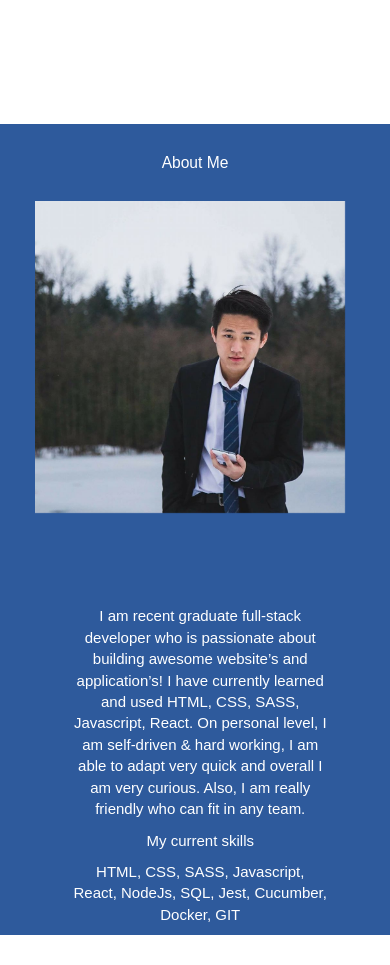
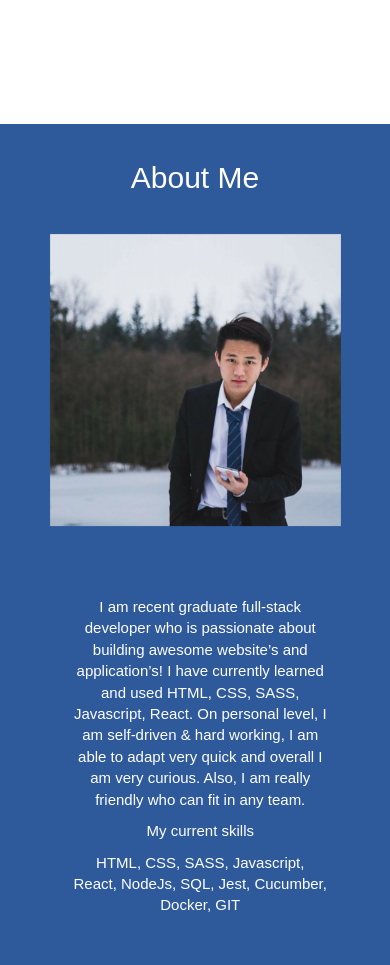
Before and after one commit to PegasusHT/portfolio, a React (Create React App) app: page / in a window 390 px wide. Shown: the part 720-1685 px from the top of the page. Before the commit the page ends 1655 px from the top, so only its background shows below. Built offline with nearby package versions, Linux system fonts and the light colour scheme.

Commit message:
editted phone ui

```diff
--- a/src/components/css/about/about.scss
+++ b/src/components/css/about/about.scss
@@ -1,13 +1,34 @@
 .section-title {
     font-size: 4vw;
+    padding-top: 4vh;
+
+    @media (max-width:450px){
+        font-size: 30px;
+        padding-top: 2vh;
+    }
 }
 
 #about {
     background-color: #2e5a9c;
 
+    @media (max-width:450px){
+        padding-bottom: 10%;
+    }
+
+    @media (min-width:1000px){
+        clip-path: polygon(0 0,100% 0,100% 80%,0 100%);
+        padding-bottom: 90px;
+    }
+
+
     .profile-col{
         padding-right: 2vw;
-        padding-left: 2vw
+        padding-left: 2vw;
+
+        @media (max-width:450px){
+            padding-right: 0vw;
+            padding-left: 0vw;
+        }
     }
 
     .div-content{
@@ -26,7 +47,12 @@
         @media (max-width:780px) {
             margin-left: 15vw;
             text-align: center;
+            padding-top:10px;
         }
+
+        // @media (max-width:450px) {
+        //     padding-top:10px;
+        // }
 
         br {
             display: block;
@@ -54,6 +80,10 @@
             flex-direction: column;
             justify-content: center;
         }
+
+        @media (min-width:1000px){
+            padding-top: 20px;
+        }
     }
 }
 
@@ -76,8 +106,8 @@
         }
 
         @media (max-width:450px) {
-            margin-left: 5vw;
-            margin-right: 5vw;
+            margin-left: 33%;
+            padding: 10px;
             height: 80vw;
         }
     }
--- a/src/components/css/intro/intro.scss
+++ b/src/components/css/intro/intro.scss
@@ -77,9 +77,6 @@
 
   &::after {
     background-image: linear-gradient(135deg,#009FFD,#2a4772);
-  //   @include respond(phone) {
-  //     background-image: none;
-  //   }
   }
 
   &:hover {
```
Also changed, not shown: 6 other files (tests, documents, lock files or other folders).
